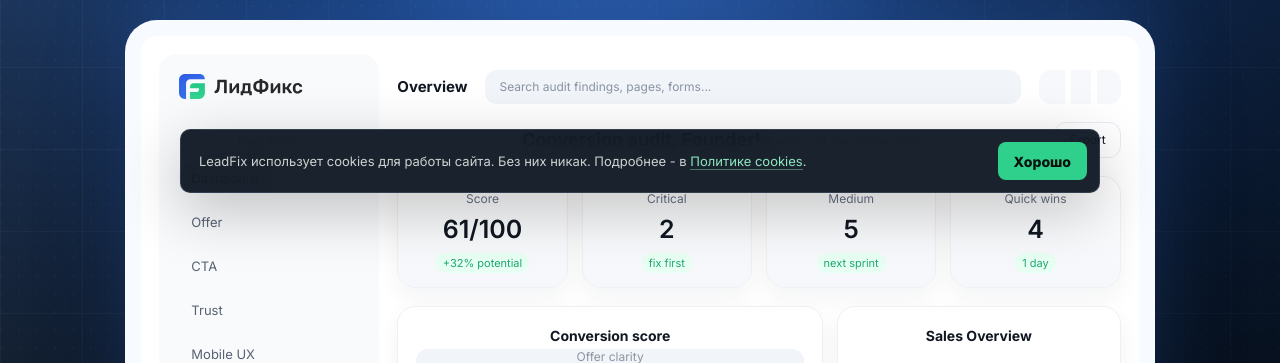
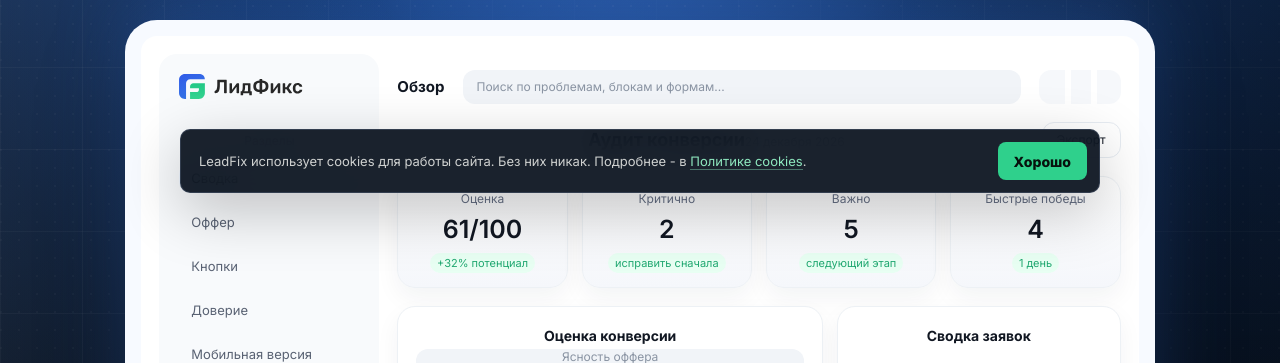
Before and after one commit to arefyevv/leadfix, a Next.js app: page / in a window 1280 px wide. Shown: the part 589-952 px from the top of the page. Built offline with nearby package versions, Linux system fonts and the light colour scheme; no server answers.

Commit message:
Translate hero mockup labels

```diff
--- a/src/components/HeroSection.tsx
+++ b/src/components/HeroSection.tsx
@@ -56,57 +56,57 @@ export function HeroSection({ url, error, onUrlChange, onSubmit }: HeroSectionPr
               <div className="dashboard-brand">
                 <img src="/logo-black.svg" alt="LeadFix" />
               </div>
-              <small>Main Menu</small>
-              <p className="is-selected">Dashboard</p>
-              <p>Offer</p>
-              <p>CTA</p>
-              <p>Trust</p>
-              <p>Mobile UX</p>
+              <small>Разделы</small>
+              <p className="is-selected">Сводка</p>
+              <p>Оффер</p>
+              <p>Кнопки</p>
+              <p>Доверие</p>
+              <p>Мобильная версия</p>
             </aside>
 
             <main className="dashboard-main">
               <div className="dashboard-head">
-                <b>Overview</b>
-                <span>Search audit findings, pages, forms...</span>
+                <b>Обзор</b>
+                <span>Поиск по проблемам, блокам и формам...</span>
                 <i />
               </div>
 
               <div className="welcome-row">
                 <div>
-                  <strong>Conversion audit, Founder!</strong>
-                  <em>Monday, 24 December 2026</em>
+                  <strong>Аудит конверсии</strong>
+                  <em>24 декабря 2026</em>
                 </div>
-                <button type="button">Export</button>
+                <button type="button">Экспорт</button>
               </div>
 
               <div className="dash-grid">
                 <article>
-                  <small>Score</small>
+                  <small>Оценка</small>
                   <strong>61/100</strong>
-                  <em>+32% potential</em>
+                  <em>+32% потенциал</em>
                 </article>
                 <article>
-                  <small>Critical</small>
+                  <small>Критично</small>
                   <strong>2</strong>
-                  <em>fix first</em>
+                  <em>исправить сначала</em>
                 </article>
                 <article>
-                  <small>Medium</small>
+                  <small>Важно</small>
                   <strong>5</strong>
-                  <em>next sprint</em>
+                  <em>следующий этап</em>
                 </article>
                 <article>
-                  <small>Quick wins</small>
+                  <small>Быстрые победы</small>
                   <strong>4</strong>
-                  <em>1 day</em>
+                  <em>1 день</em>
                 </article>
               </div>
 
               <div className="dashboard-bottom">
                 <section>
                   <div>
-                    <b>Conversion score</b>
-                    <span>Offer clarity</span>
+                    <b>Оценка конверсии</b>
+                    <span>Ясность оффера</span>
                   </div>
                   <p>
                     <i style={{ width: "62%" }} />
@@ -119,7 +119,7 @@ export function HeroSection({ url, error, onUrlChange, onSubmit }: HeroSectionPr
                   </p>
                 </section>
                 <section>
-                  <b>Sales Overview</b>
+                  <b>Сводка заявок</b>
                   <div className="dashboard-ring" />
                 </section>
               </div>
```
